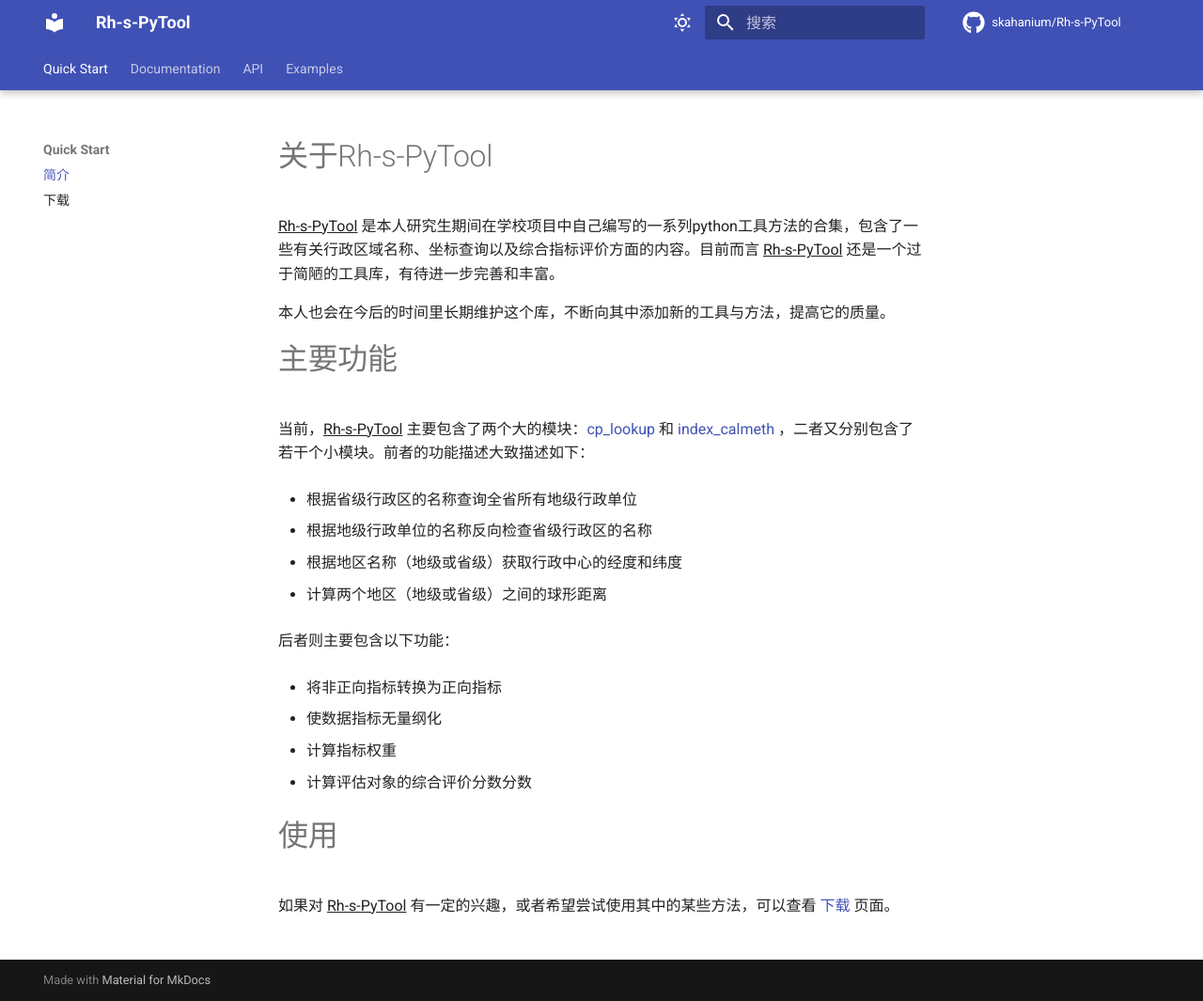
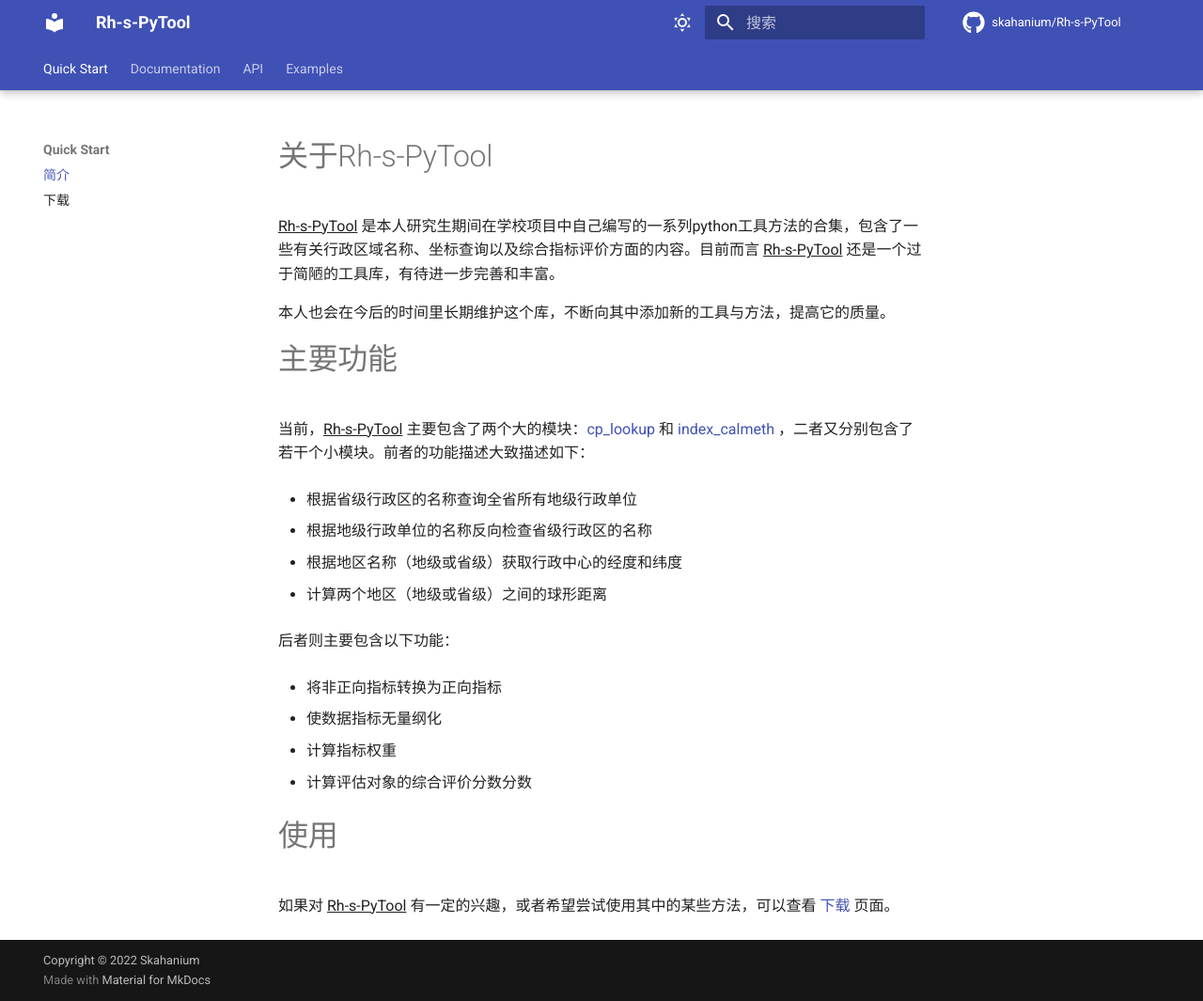
Before and after one commit to skahanium/Rh-s-PyTool, an MkDocs documentation site: the page built from docs/index.md, in a window 1280 px wide and 1065 px high. Shown: the whole window at 94% size. Built offline with MkDocs 1.6.1 and Material for MkDocs 9.7.7, drawn with Linux system fonts in a browser that asks for light colours; comment, search, counter and statistics services are not loaded; the version menu is left out.

Commit message:
copyright

```diff
--- a/mkdocs.yml
+++ b/mkdocs.yml
@@ -78,3 +78,5 @@
   - javascripts/mathjax.js
   - https://polyfill.io/v3/polyfill.min.js?features=es6
   - https://cdn.jsdelivr.net/npm/mathjax@3/es5/tex-mml-chtml.js
+
+copyright: Copyright &copy; 2022 Skahanium
```
